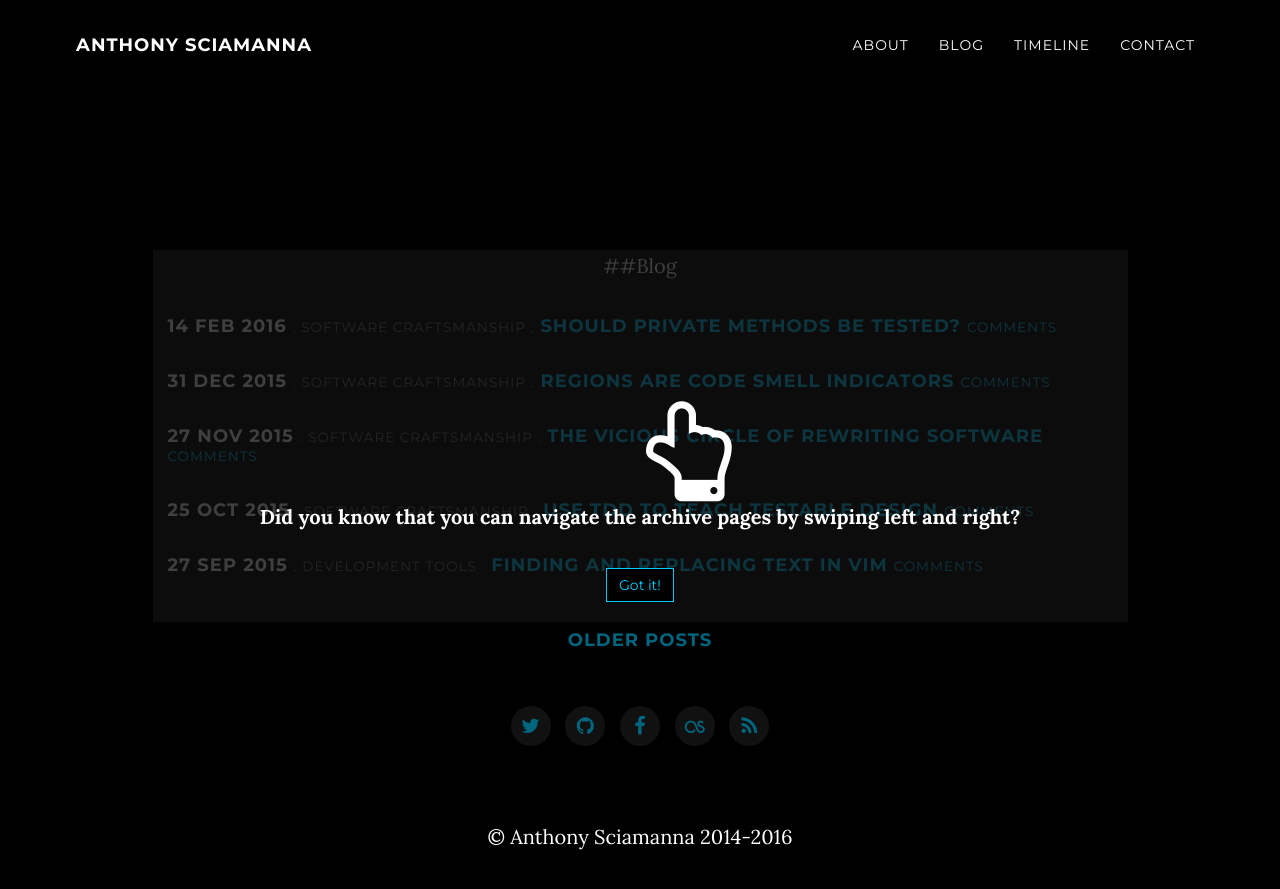
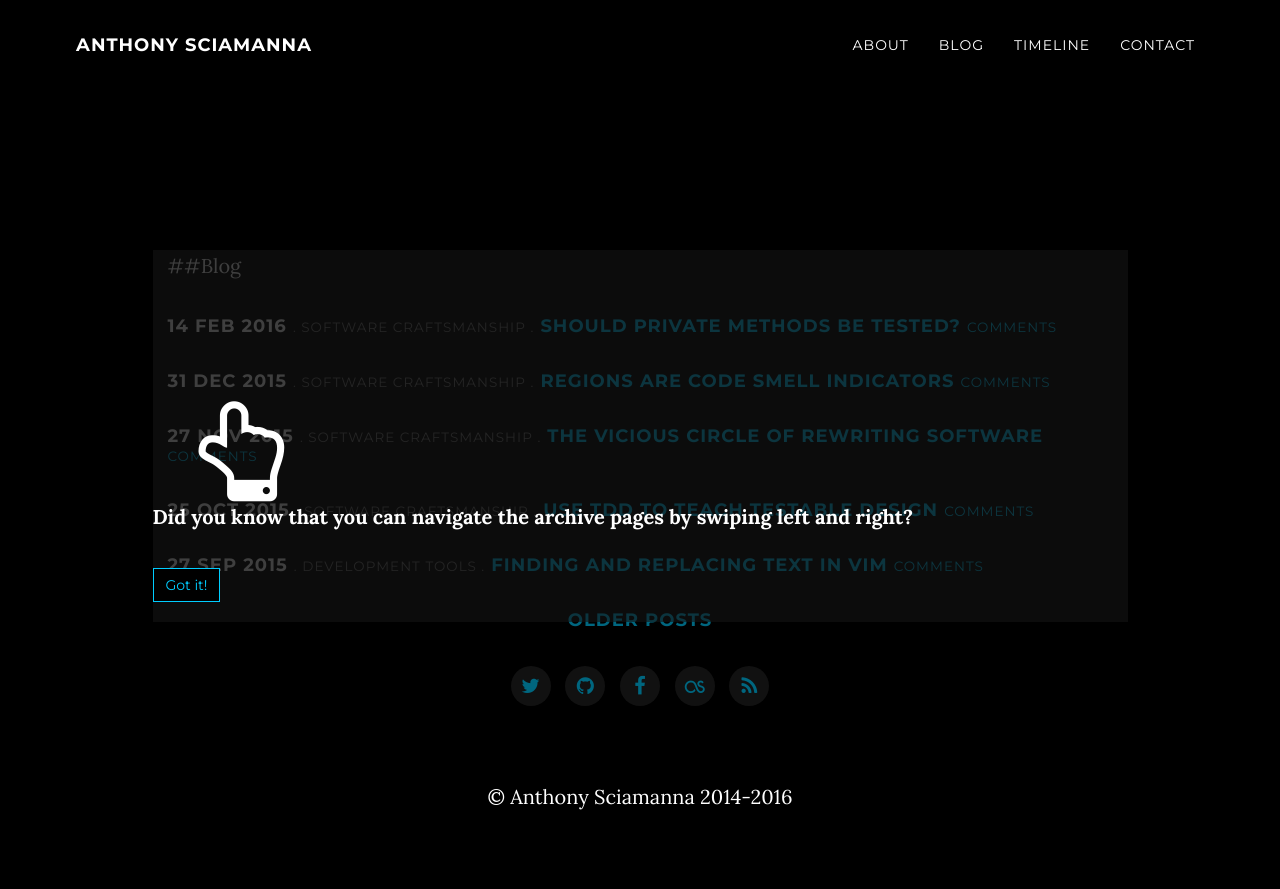
Before and after one commit to asciamanna/asciamanna.github.io, a Jekyll site: the page built from blog/index.html, in a window 1280 px wide and 900 px high. Shown: the top 889 px of the window. Built offline with Jekyll 4.4.1, drawn with Linux system fonts in a browser that asks for light colours; nearby versions of some CDN libraries; the list of posts is cut into pages by our own code; comment, search, counter and statistics services are not loaded.

Commit message:
fixing centered layout for blogs page.

```diff
--- a/_layouts/blog.html
+++ b/_layouts/blog.html
@@ -10,7 +10,7 @@
 
     {% include navigation.html %}
 
-    <section id="page" class="container content-section text-center">
+    <section id="page" class="container content-section">
 
       <div class="row">
         <div class="col-md-10 col-md-offset-1 col-xs-10 col-xs-offset-1">
@@ -24,7 +24,6 @@
             {% include post-list.html%}
           {% endfor %}
         </div>
-
         {% include pagination.html %}
 
         {% include social-buttons.html %}
--- a/css/site.scss
+++ b/css/site.scss
@@ -18,6 +18,11 @@
 .fourofour {
     padding-bottom: 20px;
     max-width: 50%;
+}
+
+.pagination {
+    display: block;
+    text-align: center;
 }
 
 .table {
```
